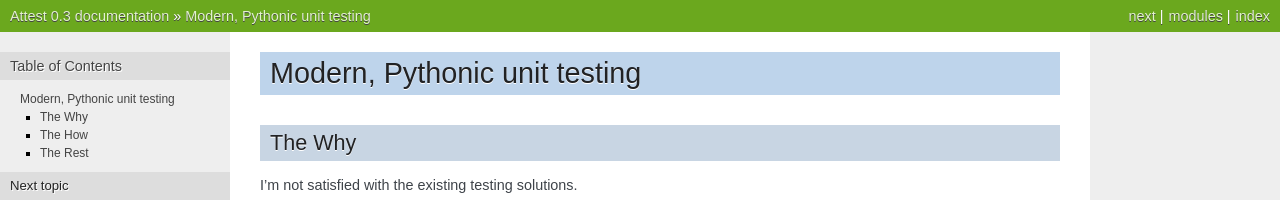
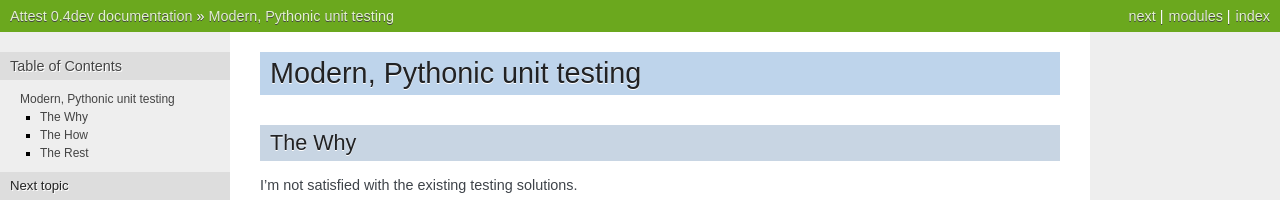
Before and after one commit to dag/attest, a Sphinx documentation site: the page built from docs/index.rst, in a window 1280 px wide and 900 px high. Shown: the top 200 px of the window. Built offline with Sphinx 7.4.7, drawn with Linux system fonts in a browser that asks for light colours; some of the changed text lies outside the part shown.

Commit message:
Devel version 0.4dev

```diff
--- a/docs/conf.py
+++ b/docs/conf.py
@@ -48,9 +48,9 @@
 # built documents.
 #
 # The short X.Y version.
-version = '0.3'
+version = '0.4'
 # The full version, including alpha/beta/rc tags.
-release = '0.3'
+release = '0.4dev'
 
 # The language for content autogenerated by Sphinx. Refer to documentation
 # for a list of supported languages.
--- a/setup.py
+++ b/setup.py
@@ -31,7 +31,7 @@
 
 setup(
     name='Attest',
-    version='0.3',
+    version='0.4dev',
     description='Modern, Pythonic unit testing.',
     long_description=__doc__,
 
```
